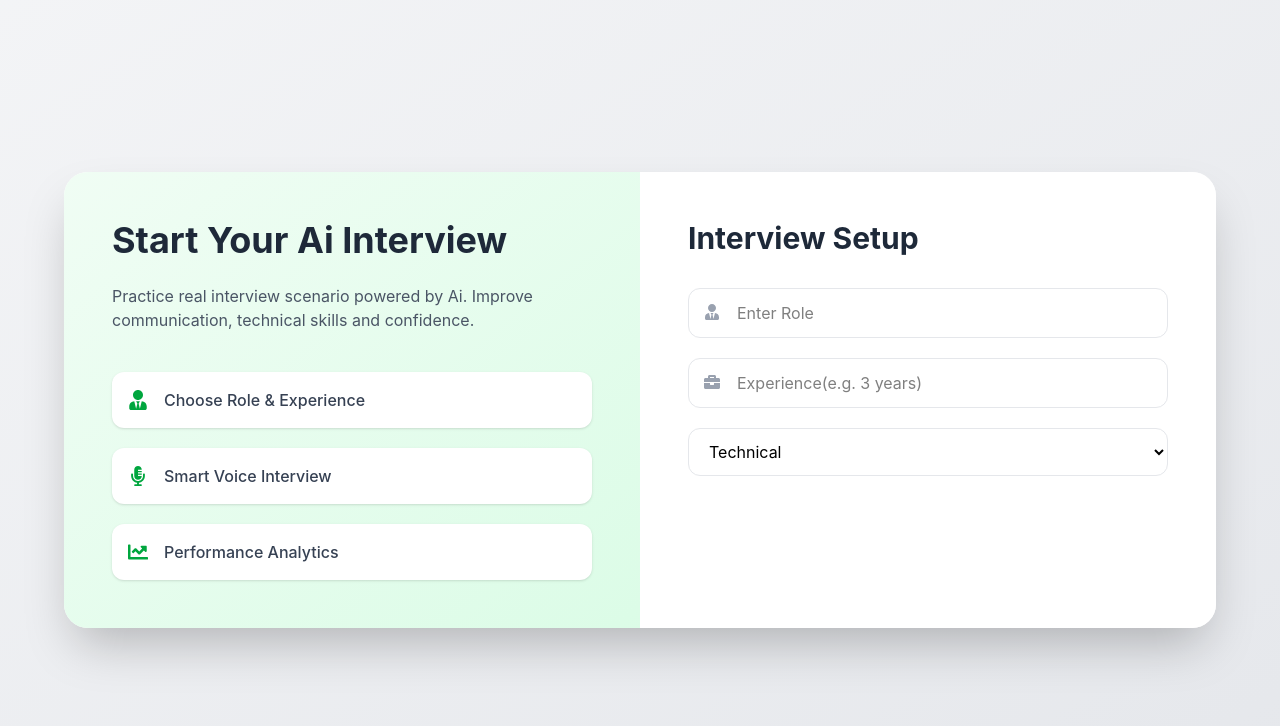
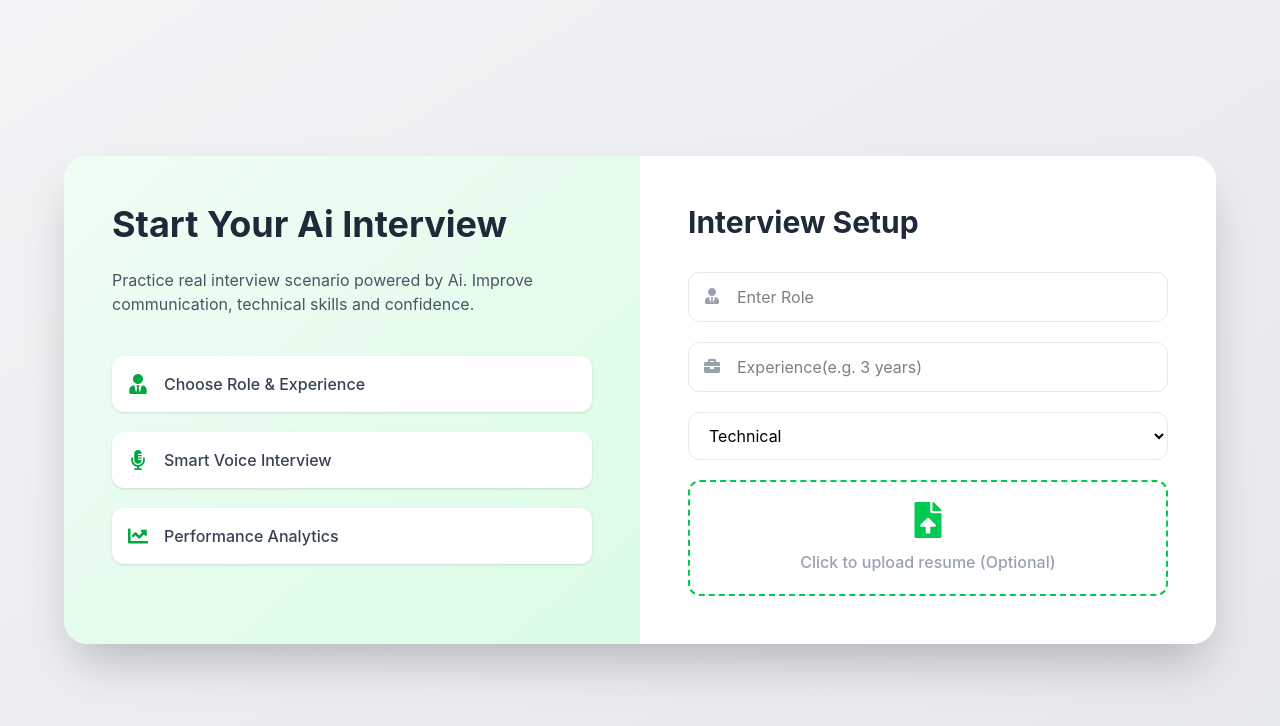
Before and after one commit to Uzaif20/AiInterview_Agent, a React (Vite) app in the folder client/: page /interview in a window 1280 px wide. Shown: the top 726 px of the page. Built offline with nearby package versions, Linux system fonts and the light colour scheme; no server answers.

Commit message:
interview page

```diff
--- a/client/src/components/Step1SetUp.jsx
+++ b/client/src/components/Step1SetUp.jsx
@@ -120,14 +120,48 @@ function Step1Setup({onStart}) {
             </div>
 
             <select
-                value={mode}
-                onChange={(e)=> setMode(e.target.value)}
-                className='w-full py-3 px-4  border border-gray-200
-                rounded-xl focus:ring-2 focus:ring-green-500 outline-none transition'>
-                  <option value="Technical">Technical</option>
-                  <option value="HR">HR Interview</option>
-              </select>
+              value={mode}
+              onChange={(e) => setMode(e.target.value)}
+              className="w-full py-3 px-4  border border-gray-200
+                rounded-xl focus:ring-2 focus:ring-green-500 outline-none transition"
+            >
+              <option value="Technical">Technical</option>
+              <option value="HR">HR Interview</option>
+            </select>
 
+            {!analysis && (
+              <motion.div
+                whileHover={{ scale: 1.02 }}
+                onClick={() => document.getElementById("resumeUpload").click()}
+                className="border-2 border-dashed border-gray-600
+                rounded-xl p-5 text-center cursor-pointer
+                hover:bg-green-50 border-green-500 transition"
+              >
+                <FaFileUpload className="text-4xl text-green-500 mx-auto mb-3" />
+                <input
+                  type="file"
+                  accept="application/pdf"
+                  id="resumeUpload"
+                  className="hidden"
+                  onChange={(e) => setResumeFile(e.target.files[0])}
+                />
+                <p className="font-medium text-gray-400">
+                  {resumeFile
+                    ? resumeFile.name
+                    : "Click to upload resume (Optional)"}
+                </p>
+
+                {resumeFile && (
+                  <motion.button
+                    whileHover={{ scale: 1.02 }}
+                    className="mt-4 bg-gray-900 text-white px-5 py-3 rounded-lg
+                  hover:bg-gray-700 transition"
+                  >
+
+                  </motion.button>
+                )}
+              </motion.div>
+            )}
           </div>
         </motion.div>
       </div>
```
Also changed, not shown: 1 other file (tests, documents, lock files or other folders).
